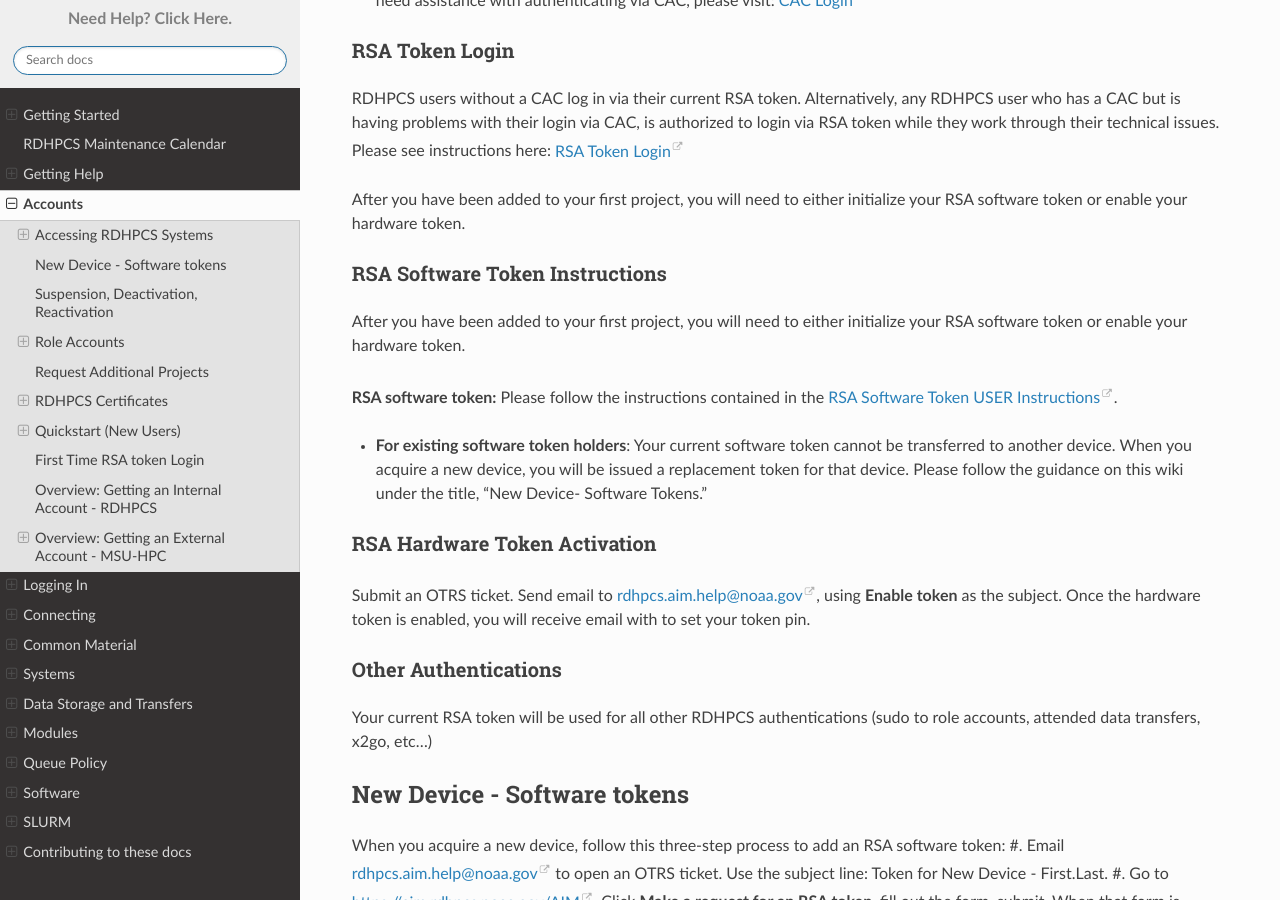
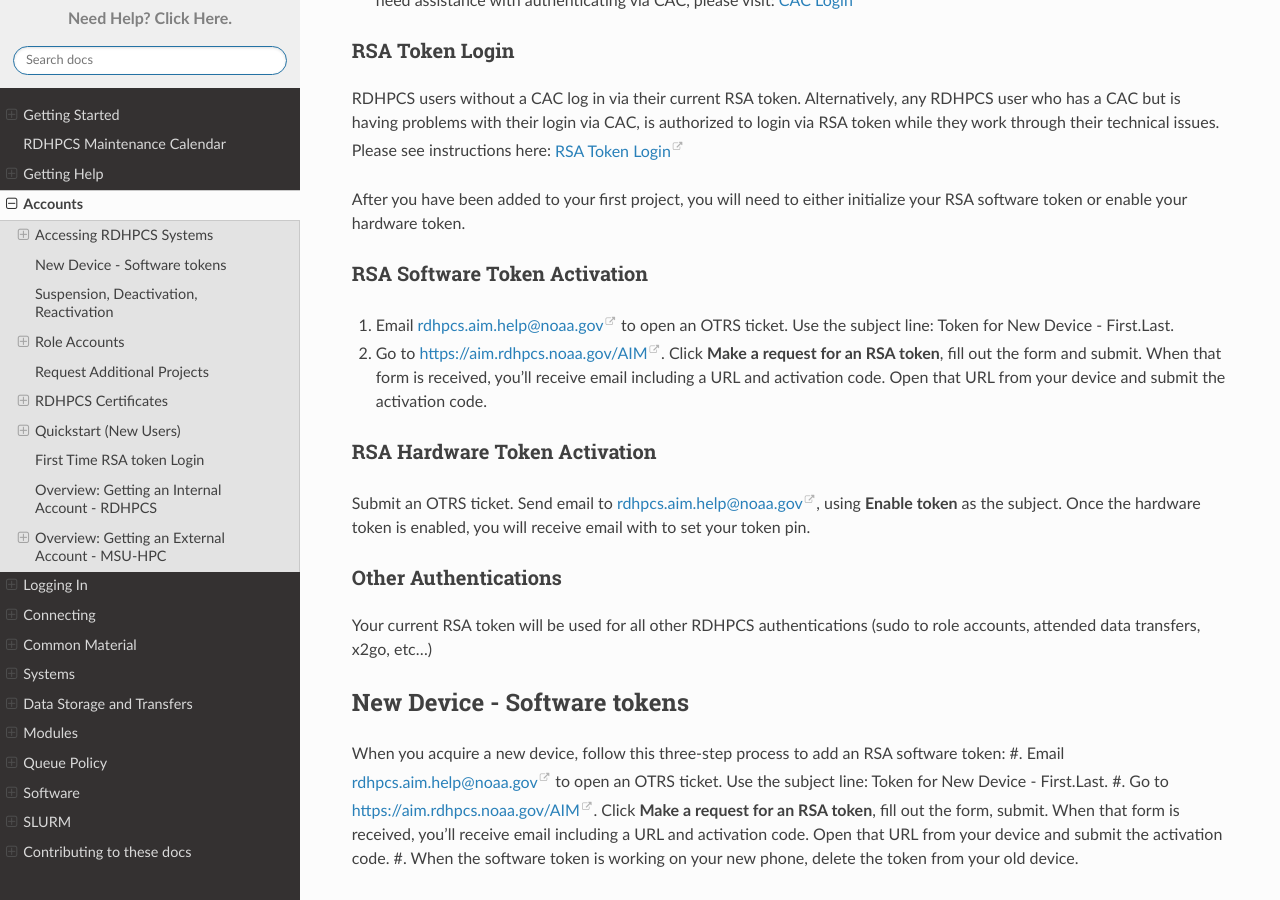
Before and after one commit to NOAA-RDHPCS/noaa-rdhpcs.github.io, a Sphinx documentation site: the page built from source/accounts/index.rst, in a window 1280 px wide and 900 px high, scrolled down 1549 px. Built offline with Sphinx 7.4.7 and the Read the Docs theme 2.0.0, drawn with Linux system fonts in a browser that asks for light colours.

Commit message:
revision

```diff
--- a/source/accounts/index.rst
+++ b/source/accounts/index.rst
@@ -103,20 +103,13 @@ RSA Token Login
 After you have been added to your first project, you will need to either initialize your RSA software token or enable your hardware token.
 
 
-RSA Software Token Instructions
--------------------------------
+RSA Software Token Activation
+-----------------------------
 
-After you have been added to your first project, you will need to either initialize your RSA software token or enable your hardware token.
-
-**RSA software token:** Please follow the instructions contained in
-the `RSA Software Token USER Instructions <https://docs.google.com/document/d/1-UMv1K62nQkKS0etbuLsXHZE2KBtjLl0/edit>`__.
+#. Email rdhpcs.aim.help@noaa.gov to open an OTRS ticket. Use the subject line: Token for New Device - First.Last.
+#. Go to `<https://aim.rdhpcs.noaa.gov/ AIM>`_. Click **Make a request for an RSA token**, fill out the form and submit. When that form is received, you'll receive email including a URL and activation code. Open that URL from your device and submit the activation code.
 
 
--  **For existing software token holders**: Your current software token
-   cannot be transferred to another device. When you acquire a new
-   device, you will be issued a replacement token for that device.
-   Please follow the guidance on this wiki under the title, "New Device-
-   Software Tokens."
 .. _rsa_hardware_token_activation:
 
 RSA Hardware Token Activation
@@ -131,6 +124,7 @@ Other Authentications
 
 Your current RSA token will be used for all other RDHPCS authentications
 (sudo to role accounts, attended data transfers, x2go, etc…)
+
 
 .. _new_device___software_tokens:
 
```
